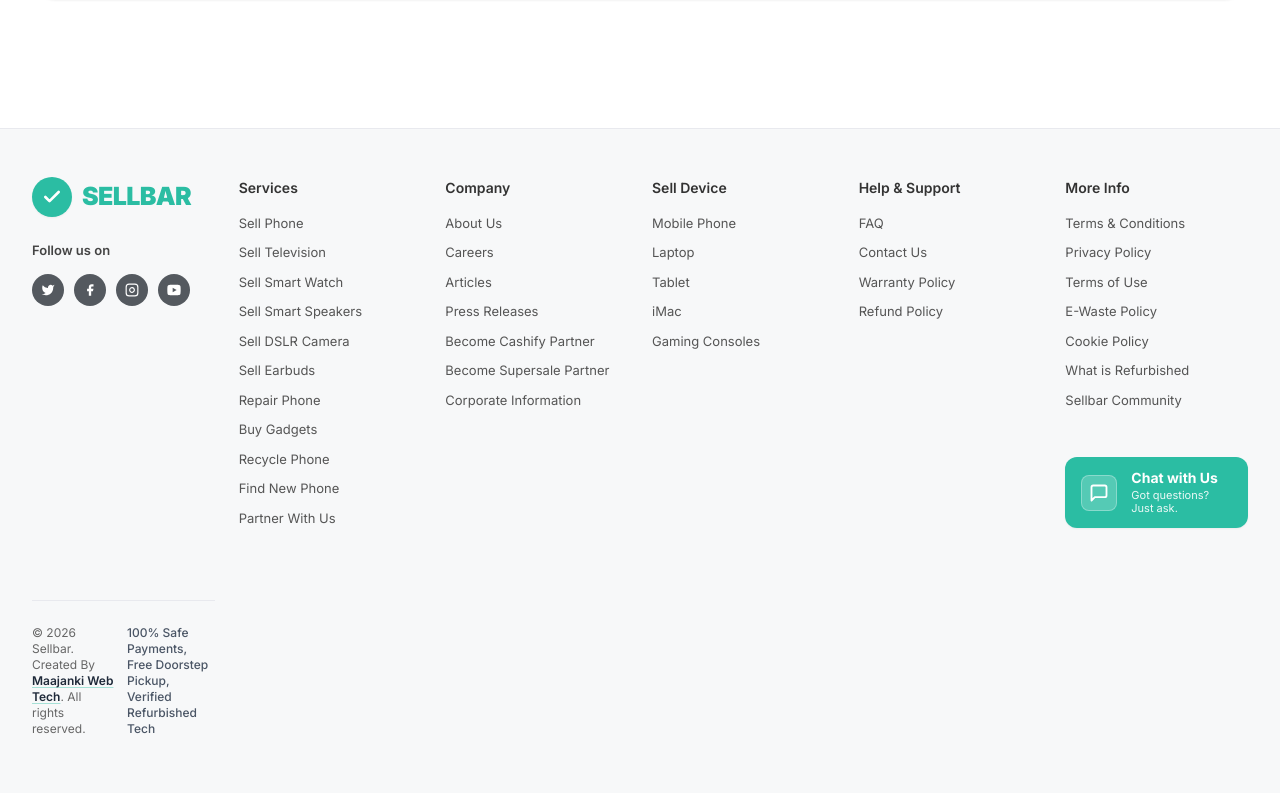
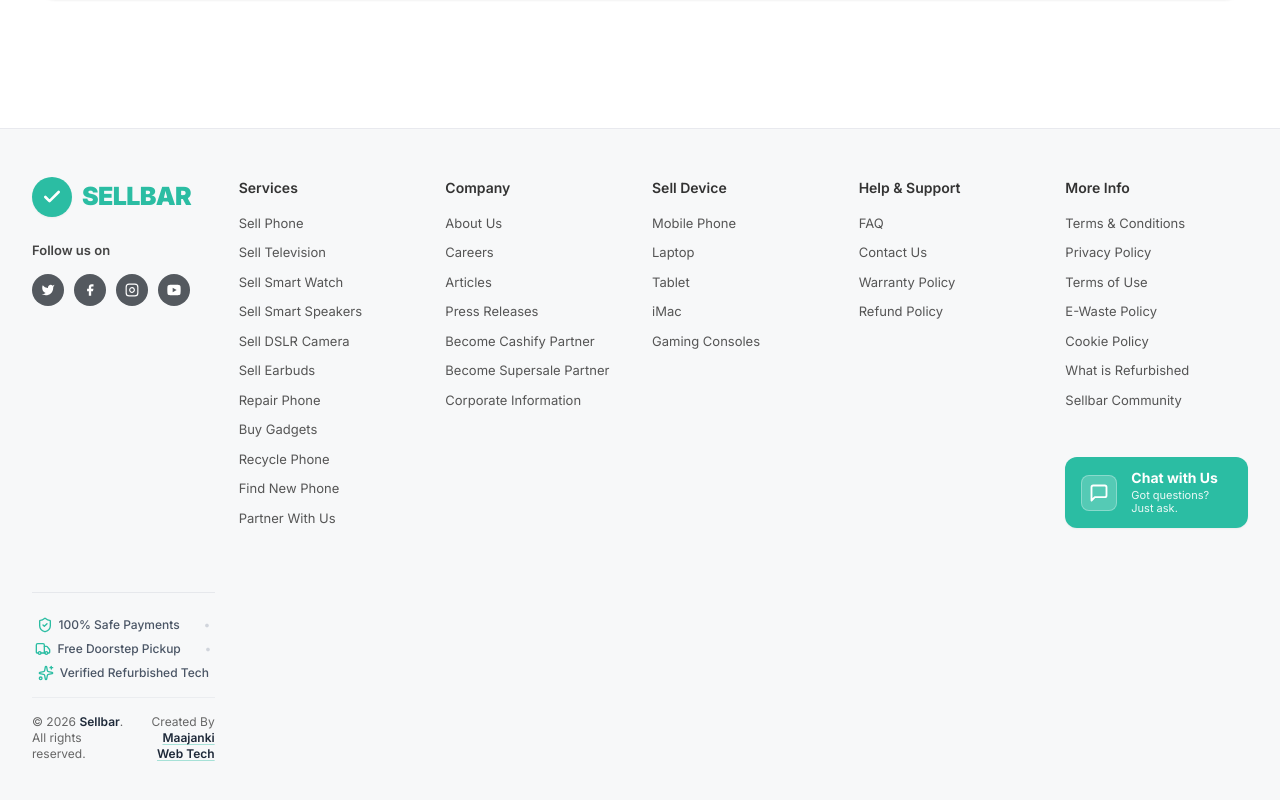
Before and after one commit to sellbar3/SELLBAR_ECOMMERCE, a Next.js app in the folder sellbar-frontend/: page / in a window 1280 px wide. Shown: the part 8235-9035 px from the top of the page. Built offline with nearby package versions, Linux system fonts and the light colour scheme; no server answers.

Commit message:
Refine footer bottom copyright and trust badges layout

```diff
--- a/sellbar-frontend/src/components/Footer.jsx
+++ b/sellbar-frontend/src/components/Footer.jsx
@@ -1,5 +1,6 @@
 'use client';
 import Link from 'next/link';
+import { ShieldCheck, Truck, Sparkles } from 'lucide-react';
 export default function Footer() {
   return (<footer className="bg-[#f7f8f9] text-[#555555] border-t border-gray-200/80 text-[13px] mt-16 antialiased">
     {/* Main Footer Container */}
@@ -302,22 +303,42 @@ export default function Footer() {
         </div>
 
         {/* Bottom Copyright & Trust Badges */}
-        <div className="border-t border-gray-200/80 mt-12 pt-6 flex flex-col md:flex-row items-center justify-between gap-3 text-xs text-[#666666] text-center md:text-left">
-          <p>
-            &copy; 2026 Sellbar. Created By{' '}
+        <div className="border-t border-gray-200/90 mt-10 pt-6 space-y-4">
+          {/* Trust Highlights */}
+          <div className="flex flex-wrap items-center justify-center gap-x-6 gap-y-2 text-xs font-medium text-gray-600">
+            <span className="inline-flex items-center gap-1.5">
+              <ShieldCheck className="w-4 h-4 text-[#2bbda3]" />
+              <span>100% Safe Payments</span>
+            </span>
+            <span className="hidden sm:inline text-gray-300">•</span>
+            <span className="inline-flex items-center gap-1.5">
+              <Truck className="w-4 h-4 text-[#2bbda3]" />
+              <span>Free Doorstep Pickup</span>
+            </span>
+            <span className="hidden sm:inline text-gray-300">•</span>
+            <span className="inline-flex items-center gap-1.5">
+              <Sparkles className="w-4 h-4 text-[#2bbda3]" />
+              <span>Verified Refurbished Tech</span>
+            </span>
+          </div>
+
+          {/* Copyright & Creator Credit */}
+          <div className="pt-4 border-t border-gray-200/60 flex flex-col sm:flex-row items-center justify-between gap-2.5 text-xs text-[#666666]">
+            <p className="text-center sm:text-left">
+              &copy; 2026 <span className="font-semibold text-gray-800">Sellbar</span>. All rights reserved.
+            </p>
+            <p className="text-center sm:text-right">
+              Created By{' '}
               <a
                 href="https://maajankiwebtech.com"
                 target="_blank"
                 rel="noopener noreferrer"
-              className="font-semibold text-gray-800 hover:text-[#2bbda3] transition-colors underline decoration-[#2bbda3]/40 underline-offset-2"
+                className="font-semibold text-gray-800 hover:text-[#2bbda3] transition-colors underline decoration-[#2bbda3]/40 underline-offset-2 hover:decoration-[#2bbda3]"
               >
                 Maajanki Web Tech
               </a>
-            . All rights reserved.
             </p>
-          <p className="font-medium text-gray-600">
-            100% Safe Payments, Free Doorstep Pickup, Verified Refurbished Tech
-          </p>
+          </div>
         </div>
 
       </div>
```
Lines whose indentation alone changed are shown as unchanged.
